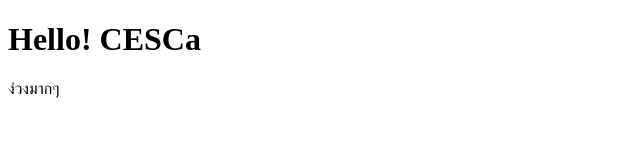
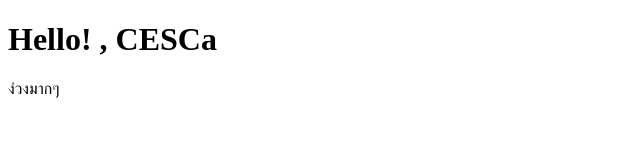
Before and after one commit to Lalistx/cesca-16, a plain HTML site: page index.html in a window 1280 px wide. Shown: the whole page, without its empty margins (0-640 px from the left). Drawn offline with Linux system fonts and the light colour scheme.

Commit message:
Update index.html

```diff
--- a/index.html
+++ b/index.html
@@ -3,7 +3,7 @@
     <head>
         <title>CESCa-16</title>
         <body>
-            <h1>Hello!  CESCa</h1>
+            <h1>Hello! , CESCa</h1>
             <p>ง่วงมากๆ</p>
         </body>
     </head>
```
